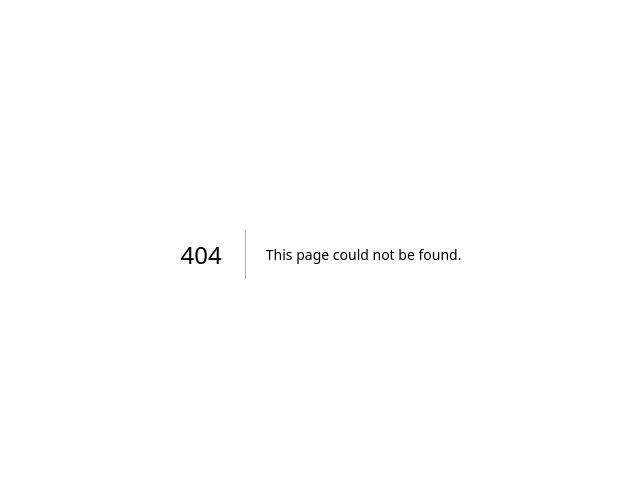
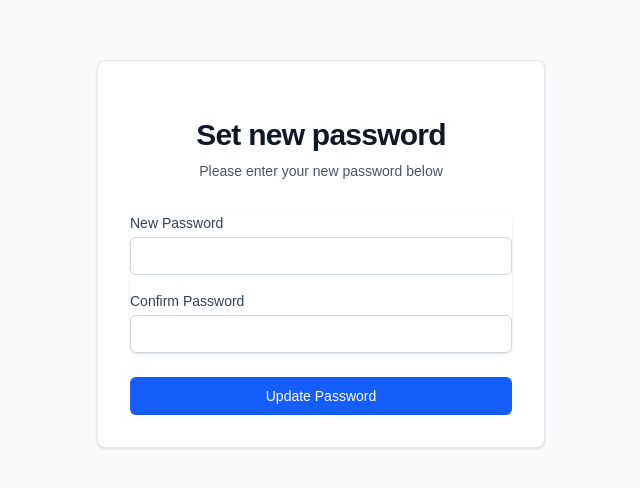
Before and after one commit to alvinluo-tech/PaperPilot, a Next.js app: page /update-password in a window 1280 px wide. Before the commit this address had no page. Shown: the part 146-634 px from the top of the page, without its empty margins (319-959 px from the left). Built offline with nearby package versions, Linux system fonts and the light colour scheme; no server answers.

Commit message:
feat: add password recovery and update password flows

```diff
--- a/src/app/components/auth/LoginForm.tsx
+++ b/src/app/components/auth/LoginForm.tsx
@@ -9,6 +9,7 @@ export function LoginForm() {
   const [password, setPassword] = useState("");
   const [loading, setLoading] = useState(false);
   const [error, setError] = useState<string | null>(null);
+  const [isForgotPassword, setIsForgotPassword] = useState(false);
   const router = useRouter();
   const supabase = createClient();
 
@@ -52,18 +53,39 @@ export function LoginForm() {
     setLoading(false);
   };
 
+  const handleResetPassword = async (e: React.FormEvent) => {
+    e.preventDefault();
+    if (!email) {
+      setError("Please enter your email address");
+      return;
+    }
+    setLoading(true);
+    setError(null);
+
+    const { error } = await supabase.auth.resetPasswordForEmail(email, {
+      redirectTo: `${window.location.origin}/auth/callback?next=/update-password`,
+    });
+
+    if (error) {
+      setError(error.message);
+    } else {
+      setError("Check your email for the password reset link!");
+    }
+    setLoading(false);
+  };
+
   return (
     <div className="flex min-h-screen flex-col items-center justify-center bg-gray-50 py-12 px-4 sm:px-6 lg:px-8">
       <div className="w-full max-w-md space-y-8 bg-white p-8 rounded-lg shadow-sm border border-gray-200">
         <div>
           <h2 className="mt-6 text-center text-3xl font-bold tracking-tight text-gray-900">
-            Sign in to PaperPilot
+            {isForgotPassword ? "Reset your password" : "Sign in to PaperPilot"}
           </h2>
           <p className="mt-2 text-center text-sm text-gray-600">
-            Or create a new account to start enhancing your academic writing
+            {isForgotPassword ? "Enter your email and we'll send you a reset link" : "Or create a new account to start enhancing your academic writing"}
           </p>
         </div>
-        <form className="mt-8 space-y-6" onSubmit={handleLogin}>
+        <form className="mt-8 space-y-6" onSubmit={isForgotPassword ? handleResetPassword : handleLogin}>
           <div className="space-y-4 rounded-md shadow-sm">
             <div>
               <label className="block text-sm font-medium text-gray-700">Email address</label>
@@ -75,6 +97,7 @@ export function LoginForm() {
                 className="mt-1 block w-full rounded-md border border-gray-300 px-3 py-2 text-gray-900 focus:border-blue-500 focus:outline-none focus:ring-blue-500 sm:text-sm"
               />
             </div>
+            {!isForgotPassword && (
               <div>
                 <label className="block text-sm font-medium text-gray-700">Password</label>
                 <input
@@ -85,10 +108,50 @@ export function LoginForm() {
                   className="mt-1 block w-full rounded-md border border-gray-300 px-3 py-2 text-gray-900 focus:border-blue-500 focus:outline-none focus:ring-blue-500 sm:text-sm"
                 />
               </div>
+            )}
           </div>
 
-          {error && <div className="text-red-500 text-sm text-center">{error}</div>}
+          {!isForgotPassword && (
+            <div className="flex items-center justify-end">
+              <div className="text-sm">
+                <button
+                  type="button"
+                  onClick={() => {
+                    setIsForgotPassword(true);
+                    setError(null);
+                  }}
+                  className="font-medium text-blue-600 hover:text-blue-500"
+                >
+                  Forgot your password?
+                </button>
+              </div>
+            </div>
+          )}
 
+          {error && <div className={`${error.includes('Check your email') ? 'text-green-600 bg-green-50' : 'text-red-500 bg-red-50'} p-3 rounded-md text-sm text-center font-medium`}>{error}</div>}
+
+          {isForgotPassword ? (
+            <div className="flex flex-col gap-4">
+              <button
+                type="button"
+                onClick={handleResetPassword}
+                disabled={loading}
+                className="group relative flex w-full justify-center rounded-md border border-transparent bg-blue-600 py-2 px-4 text-sm font-medium text-white hover:bg-blue-700 focus:outline-none focus:ring-2 focus:ring-blue-500 focus:ring-offset-2 disabled:opacity-50"
+              >
+                {loading ? "Sending..." : "Send Reset Link"}
+              </button>
+              <button
+                type="button"
+                onClick={() => {
+                  setIsForgotPassword(false);
+                  setError(null);
+                }}
+                className="group relative flex w-full justify-center rounded-md border border-gray-300 bg-white py-2 px-4 text-sm font-medium text-gray-700 hover:bg-gray-50 focus:outline-none focus:ring-2 focus:ring-blue-500 focus:ring-offset-2"
+              >
+                Back to login
+              </button>
+            </div>
+          ) : (
             <div className="flex gap-4">
               <button
                 type="button"
@@ -107,6 +170,7 @@ export function LoginForm() {
                 Sign Up
               </button>
             </div>
+          )}
         </form>
       </div>
     </div>
--- /dev/null
+++ b/src/app/update-password/page.tsx
@@ -0,0 +1,89 @@
+"use client";
+
+import { useState } from "react";
+import { createClient } from "@/infrastructure/database/supabase/client";
+import { useRouter } from "next/navigation";
+
+export default function UpdatePasswordPage() {
+  const [password, setPassword] = useState("");
+  const [confirmPassword, setConfirmPassword] = useState("");
+  const [loading, setLoading] = useState(false);
+  const [error, setError] = useState<string | null>(null);
+  const router = useRouter();
+  const supabase = createClient();
+
+  const handleUpdatePassword = async (e: React.FormEvent) => {
+    e.preventDefault();
+    if (password !== confirmPassword) {
+      setError("Passwords do not match");
+      return;
+    }
+
+    setLoading(true);
+    setError(null);
+
+    const { error } = await supabase.auth.updateUser({
+      password: password,
+    });
+
+    if (error) {
+      setError(error.message);
+    } else {
+      setError("Password updated successfully! Redirecting...");
+      setTimeout(() => {
+        router.push("/");
+        router.refresh();
+      }, 2000);
+    }
+    setLoading(false);
+  };
+
+  return (
+    <div className="flex min-h-screen flex-col items-center justify-center bg-gray-50 py-12 px-4 sm:px-6 lg:px-8">
+      <div className="w-full max-w-md space-y-8 bg-white p-8 rounded-lg shadow-sm border border-gray-200">
+        <div>
+          <h2 className="mt-6 text-center text-3xl font-bold tracking-tight text-gray-900">
+            Set new password
+          </h2>
+          <p className="mt-2 text-center text-sm text-gray-600">
+            Please enter your new password below
+          </p>
+        </div>
+        <form className="mt-8 space-y-6" onSubmit={handleUpdatePassword}>
+          <div className="space-y-4 rounded-md shadow-sm">
+            <div>
+              <label className="block text-sm font-medium text-gray-700">New Password</label>
+              <input
+                type="password"
+                required
+                value={password}
+                onChange={(e) => setPassword(e.target.value)}
+                className="mt-1 block w-full rounded-md border border-gray-300 px-3 py-2 text-gray-900 focus:border-blue-500 focus:outline-none focus:ring-blue-500 sm:text-sm"
+              />
+            </div>
+            <div>
+              <label className="block text-sm font-medium text-gray-700">Confirm Password</label>
+              <input
+                type="password"
+                required
+                value={confirmPassword}
+                onChange={(e) => setConfirmPassword(e.target.value)}
+                className="mt-1 block w-full rounded-md border border-gray-300 px-3 py-2 text-gray-900 focus:border-blue-500 focus:outline-none focus:ring-blue-500 sm:text-sm"
+              />
+            </div>
+          </div>
+
+          {error && <div className={`${error.includes('successfully') ? 'text-green-600 bg-green-50' : 'text-red-500 bg-red-50'} p-3 rounded-md text-sm text-center font-medium`}>{error}</div>}
+
+          <button
+            type="submit"
+            disabled={loading}
+            className="group relative flex w-full justify-center rounded-md border border-transparent bg-blue-600 py-2 px-4 text-sm font-medium text-white hover:bg-blue-700 focus:outline-none focus:ring-2 focus:ring-blue-500 focus:ring-offset-2 disabled:opacity-50"
+          >
+            {loading ? "Updating..." : "Update Password"}
+          </button>
+        </form>
+      </div>
+    </div>
+  );
+}
```
Lines whose indentation alone changed are shown as unchanged.
